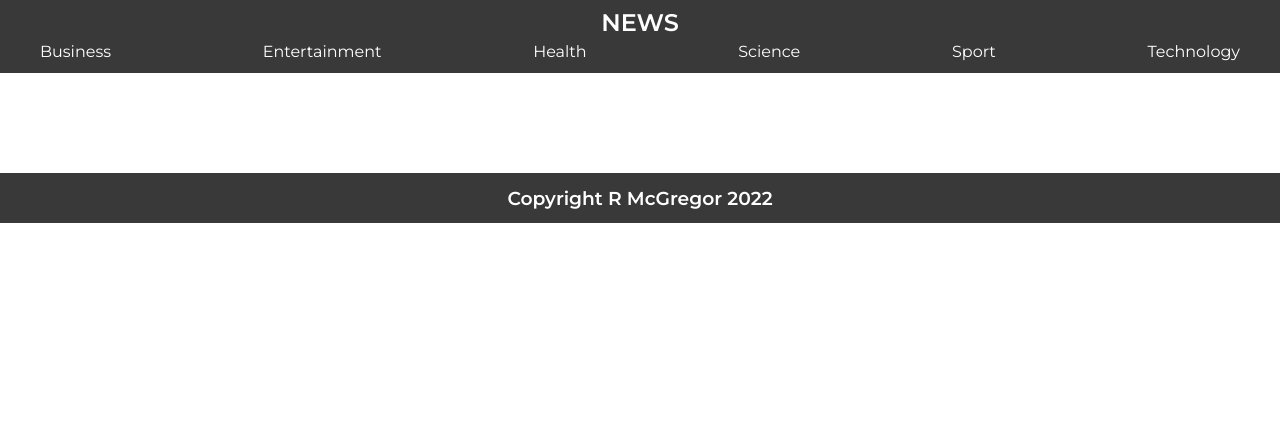
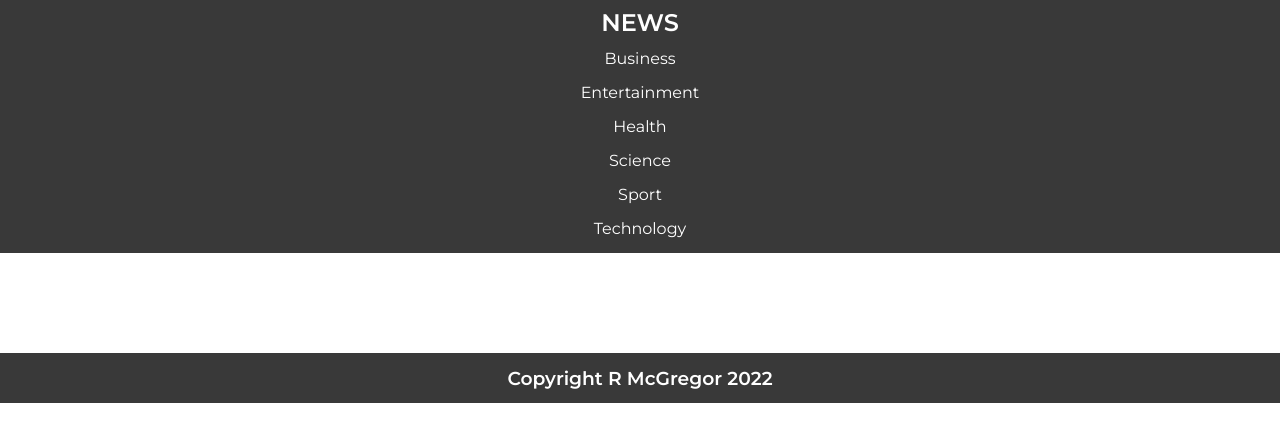
Before and after one commit to Robbie-McGregor/newsapi, a Flask app: page / in a window 1280 px wide. Shown: the top 442 px of the page. Run offline with Flask 2, Linux system fonts and the light colour scheme; data that the repository does not hold is empty.

Commit message:
navbar media query added

```diff
--- a/static/styles.css
+++ b/static/styles.css
@@ -28,7 +28,14 @@ nav ul{
     display: flex;
     justify-content: space-between;
     max-width: 1200px;
-    margin: 5px auto 5px auto;
+    margin-left: auto;
+    margin-right: auto;
+    margin-top: 5px;
+}
+
+nav ul li{
+    margin-top: 7.5px;
+    margin-bottom: 7.5px;
 }
 
 
@@ -105,6 +112,10 @@ a.article_title:hover{
         grid-template-columns: 1fr;
         max-width: 600px;
     }
+
+    nav ul{
+        flex-direction: column;
+    }
 }
 
 @media(max-width: 700px){
```
